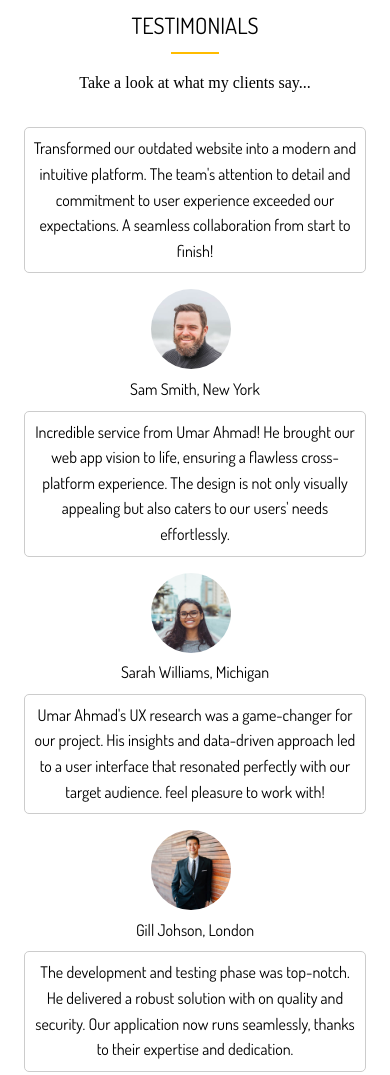
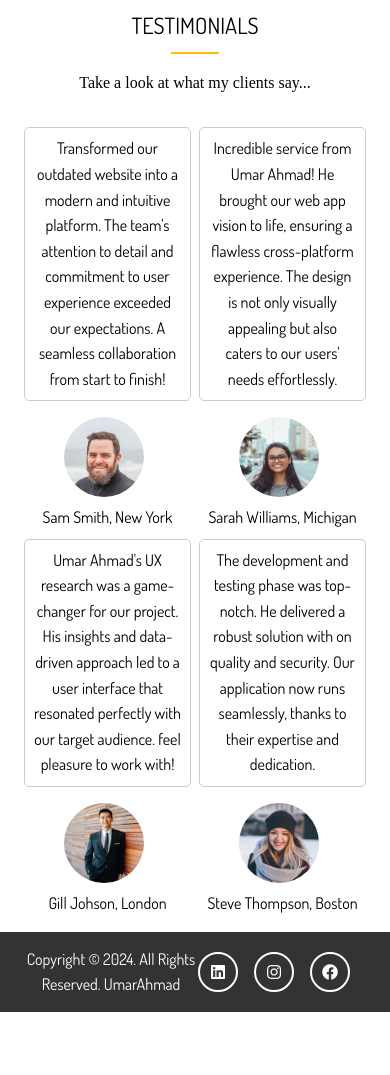
Before and after one commit to UmarAhmadNoor/MyPortfolio, a plain HTML site: page about.html in a window 390 px wide. Shown: the part 2440-3515 px from the top of the page. After the commit the page ends 3452 px from the top, so only its background shows below. Drawn offline with Linux system fonts and the light colour scheme.

Commit message:
Update main.css

```diff
--- a/css/main.css
+++ b/css/main.css
@@ -591,7 +591,7 @@ img {
         #about-d .testimonials
         {
           display: grid;
-          grid-template-columns: repeat(1, 3fr);
+          grid-template-columns: repeat(2, 3fr);
         }
         #word-a .items
         {
```
